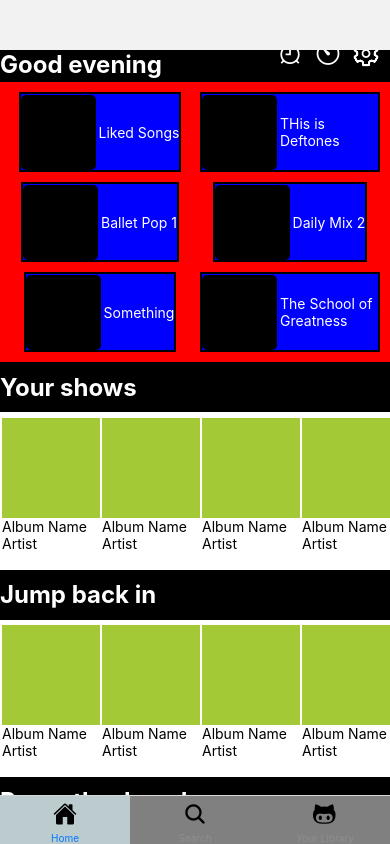
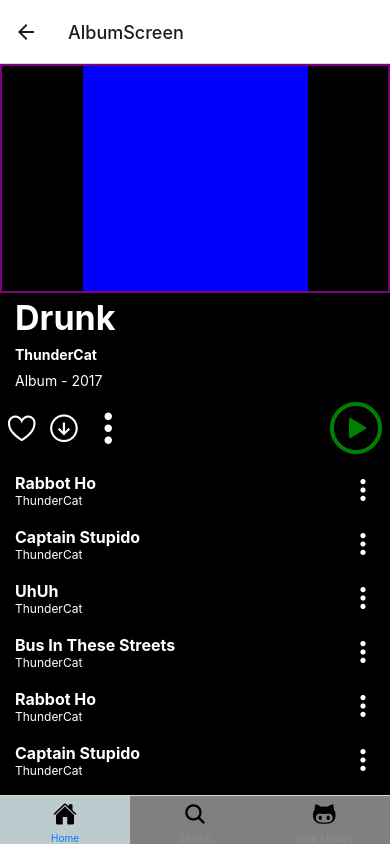
Before and after one commit to MattOrtner/react-native-spotify, a React Native app: screen /AlbumScreen in a window 390 px wide. Built offline with nearby package versions, Linux system fonts and the light colour scheme.

Commit message:
AlbumScreen basic layout

```diff
--- a/App.js
+++ b/App.js
@@ -7,6 +7,7 @@
 import SearchScreen from "./screens/SearchScreen";
 import LibraryScreen from "./screens/LibraryScreen";
 import LikedSongsScreen from "./screens/LikedSongsScreen";
+import AlbumScreen from "./screens/AlbumScreen";
 
 const Tab = createBottomTabNavigator();
 const Stack = createNativeStackNavigator();
@@ -14,11 +15,7 @@
 export default function App() {
   function HomeStack() {
     return (
-      <Stack.Navigator
-        screenOptions={{
-          headerStyle: { backgroundColor: "#ffff" },
-        }}
-      >
+      <Stack.Navigator>
         <Stack.Screen
           name="Tabs"
           component={HomeScreen}
@@ -33,6 +30,7 @@
             headerTitle: "",
           }}
         />
+        <Stack.Screen name="AlbumScreen" component={AlbumScreen} />
       </Stack.Navigator>
     );
   }
--- a/components/LargeAlbumScroll.js
+++ b/components/LargeAlbumScroll.js
@@ -1,6 +1,6 @@
 import { StyleSheet, Text, View, ScrollView } from "react-native";
 import React from "react";
-import ScrollableItem from "./ScrollableItem";
+import SideScrollItem from "./SideScrollItem";
 
 const LargeAlbumScroll = () => {
   return (
@@ -9,13 +9,13 @@
       showsHorizontalScrollIndicator={false}
       contentContainerStyle={styles.containerStyle}
     >
-      <ScrollableItem />
-      <ScrollableItem />
-      <ScrollableItem />
-      <ScrollableItem />
-      <ScrollableItem />
-      <ScrollableItem />
-      <ScrollableItem />
+      <SideScrollItem />
+      <SideScrollItem />
+      <SideScrollItem />
+      <SideScrollItem />
+      <SideScrollItem />
+      <SideScrollItem />
+      <SideScrollItem />
     </ScrollView>
   );
 };
--- a/components/ScrollableItem.js
+++ b/components/SideScrollItem.js
@@ -1,7 +1,7 @@
 import { StyleSheet, Text, View, Pressable } from "react-native";
 import React from "react";
 
-const ScrollableItem = () => {
+const SideScrollItem = () => {
   function onPressHandler() {}
   return (
     <Pressable style={styles.container} onPress={onPressHandler}>
@@ -14,7 +14,7 @@
   );
 };
 
-export default ScrollableItem;
+export default SideScrollItem;
 
 const styles = StyleSheet.create({
   container: {
--- a/components/TopSixButton.js
+++ b/components/TopSixButton.js
@@ -3,7 +3,11 @@
 
 const TopSixButton = ({ navigate, title }) => {
   function onPressHandler() {
-    navigate("LikedSongs");
+    if (title === "Album") {
+      navigate("AlbumScreen");
+    } else {
+      navigate("LikedSongs");
+    }
   }
 
   return (
--- a/components/TopSixContainer.js
+++ b/components/TopSixContainer.js
@@ -8,7 +8,7 @@
       <View style={styles.column}>
         <TopSixButton navigate={navigate} title="Liked Songs" />
         <TopSixButton navigate={navigate} title="Ballet Pop 1" />
-        <TopSixButton navigate={navigate} title="Something" />
+        <TopSixButton navigate={navigate} title="Album" />
       </View>
       <View style={styles.column}>
         <TopSixButton navigate={navigate} title="THis is Deftones" />
--- /dev/null
+++ b/data/Dummy-Album.js
@@ -0,0 +1,23 @@
+const DUMMY_ALBUM = {
+  artist: "ThunderCat",
+  albumTitle: "Drunk",
+  albumTracks: [
+    { id: 1, title: "Rabbot Ho" },
+    { id: 2, title: "Captain Stupido" },
+    { id: 3, title: "UhUh" },
+    { id: 4, title: "Bus In These Streets" },
+    { id: 5, title: "Rabbot Ho" },
+    { id: 6, title: "Captain Stupido" },
+    { id: 7, title: "UhUh" },
+    { id: 8, title: "Bus In These Streets" },
+    { id: 9, title: "Rabbot Ho" },
+    { id: 10, title: "Captain Stupido" },
+    { id: 11, title: "UhUh" },
+    { id: 12, title: "Bus In These Streets" },
+    { id: 13, title: "Rabbot Ho" },
+    { id: 14, title: "Captain Stupido" },
+    { id: 15, title: "UhUh" },
+    { id: 16, title: "Bus In These Streets" },
+  ],
+};
+export default DUMMY_ALBUM;
--- /dev/null
+++ b/screens/AlbumScreen.js
@@ -0,0 +1,130 @@
+import { ScrollView, StyleSheet, Text, View, Pressable } from "react-native";
+import React, { useState } from "react";
+import { Ionicons, Entypo } from "@expo/vector-icons";
+import DUMMY_ALBUM from "../data/Dummy-Album";
+
+const AlbumScreen = () => {
+  const [albumTracks, _] = useState(DUMMY_ALBUM.albumTracks);
+
+  return (
+    <ScrollView style={styles.screenContainer}>
+      <View>
+        <View style={styles.albumCoverContainer}>
+          <View style={styles.albumCover}></View>
+        </View>
+        <View style={styles.artistInfoContainer}>
+          <Text style={styles.albumTitle}>{DUMMY_ALBUM.albumTitle}</Text>
+          <Text style={styles.artistName}>{DUMMY_ALBUM.artist}</Text>
+          <Text style={styles.description}>Album - 2017</Text>
+        </View>
+      </View>
+      <View style={styles.compBar}>
+        <View style={styles.compBarLeft}>
+          <Ionicons name="heart-outline" size={34} color="white" />
+          <Ionicons name="arrow-down-circle-outline" size={34} color="white" />
+          <Entypo name="dots-three-vertical" size={34} color="white" />
+        </View>
+        <View style={{ flex: 1 }}></View>
+        <View style={styles.compBarRight}>
+          <Ionicons name="play-circle-outline" size={64} color="green" />
+        </View>
+      </View>
+      <View style={styles.songListContainer}>
+        {albumTracks &&
+          albumTracks.map((songData) => (
+            <Pressable key={songData.id} style={styles.songBar}>
+              <View style={styles.songData}>
+                <Text style={styles.songTitle}>{songData.title}</Text>
+                <Text style={styles.songArtist}>{DUMMY_ALBUM.artist}</Text>
+              </View>
+              <View style={styles.songSettingsIcon}>
+                <Entypo name="dots-three-vertical" size={24} color="white" />
+              </View>
+            </Pressable>
+          ))}
+      </View>
+    </ScrollView>
+  );
+};
+
+export default AlbumScreen;
+
+const styles = StyleSheet.create({
+  artistInfoContainer: {
+    height: 100,
+    justifyContent: "space-around",
+    marginLeft: 15,
+  },
+  songListContainer: {
+    flex: 1,
+    paddingBottom: 100,
+  },
+  screenContainer: {
+    backgroundColor: "black",
+  },
+  albumCoverContainer: {
+    flex: 1,
+    alignItems: "center",
+    borderColor: "purple",
+    borderWidth: 2,
+  },
+  songData: {
+    flex: 1,
+    justifyContent: "flex-start",
+    marginLeft: 15,
+  },
+  songSettingsIcon: {
+    justifyContent: "flex-end",
+    marginRight: 15,
+  },
+  albumCover: {
+    width: 225,
+    height: 225,
+    backgroundColor: "blue",
+  },
+  albumTitle: {
+    fontSize: 34,
+    fontWeight: "bold",
+    color: "white",
+  },
+  artistName: {
+    color: "white",
+    fontWeight: "bold",
+  },
+  description: {
+    color: "white",
+  },
+  compBar: {
+    flexDirection: "row",
+    justifyContent: "space-around",
+  },
+  compBarLeft: {
+    flex: 1,
+    flexDirection: "row",
+    justifyContent: "space-around",
+    alignItems: "center",
+  },
+  compBarRight: {
+    alignItems: "flex-end",
+    flex: 1,
+  },
+  songBar: {
+    flexDirection: "row",
+    justifyContent: "space-around",
+    alignItems: "center",
+    marginVertical: 7,
+    height: 40,
+  },
+  songTitle: {
+    color: "white",
+    fontWeight: "bold",
+    fontSize: 16,
+  },
+  songArtist: {
+    fontSize: 12,
+    color: "white",
+  },
+  bottomAlbumData: {
+    flexDirection: "row",
+  },
+});
```
